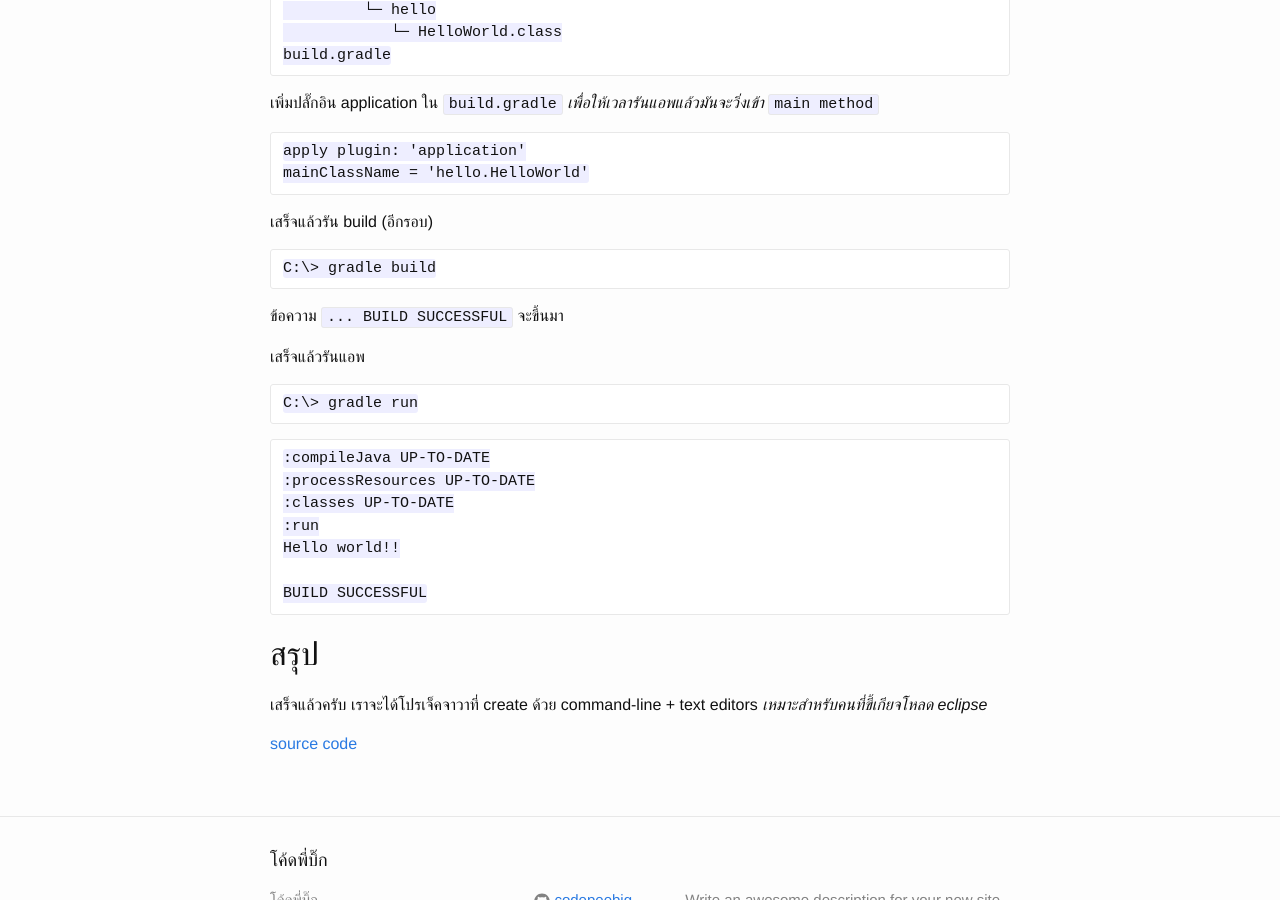
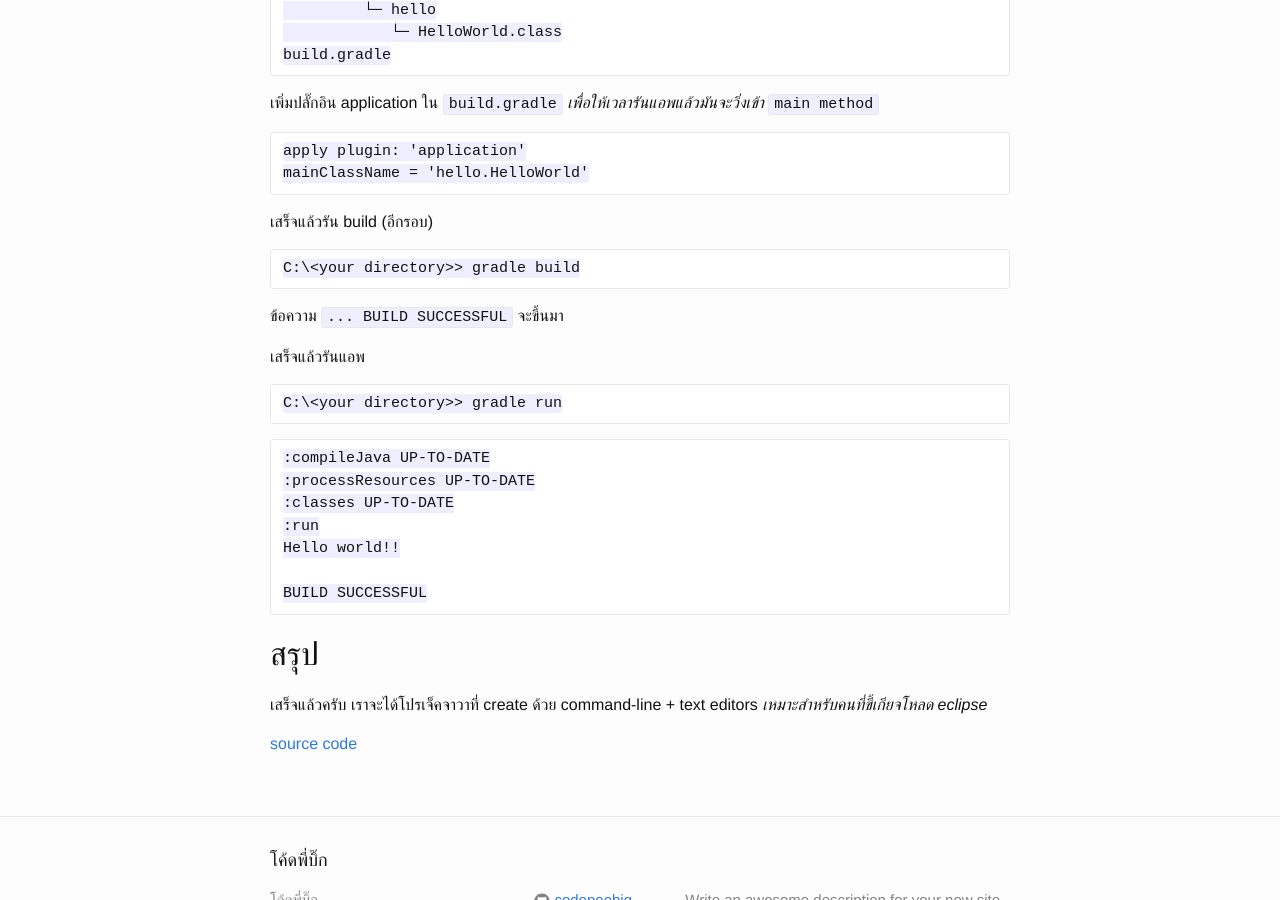
Before and after one commit to bootnuttawig/bootnuttawig.github.io, a Jekyll site: the page built from _posts/2015-04-18-building-java-projects-with-gradle.markdown, in a window 1280 px wide and 900 px high, scrolled down 1579 px. Built offline with Jekyll 4.4.1, drawn with Linux system fonts in a browser that asks for light colours; part of the change alters nothing that is shown.

Commit message:
fix missing content

```diff
--- a/_posts/2015-04-18-building-java-projects-with-gradle.markdown
+++ b/_posts/2015-04-18-building-java-projects-with-gradle.markdown
@@ -90,7 +90,7 @@ mainClassName = 'hello.HelloWorld'
 เสร็จแล้วรัน build (อีกรอบ)
 
 ~~~
-C:\> gradle build
+C:\<your directory>> gradle build
 ~~~
 
 ข้อความ `... BUILD SUCCESSFUL` จะขึ้นมา
@@ -98,7 +98,7 @@ C:\> gradle build
 เสร็จแล้วรันแอพ
 
 ~~~
-C:\> gradle run
+C:\<your directory>> gradle run
 ~~~
 
 ~~~
```
